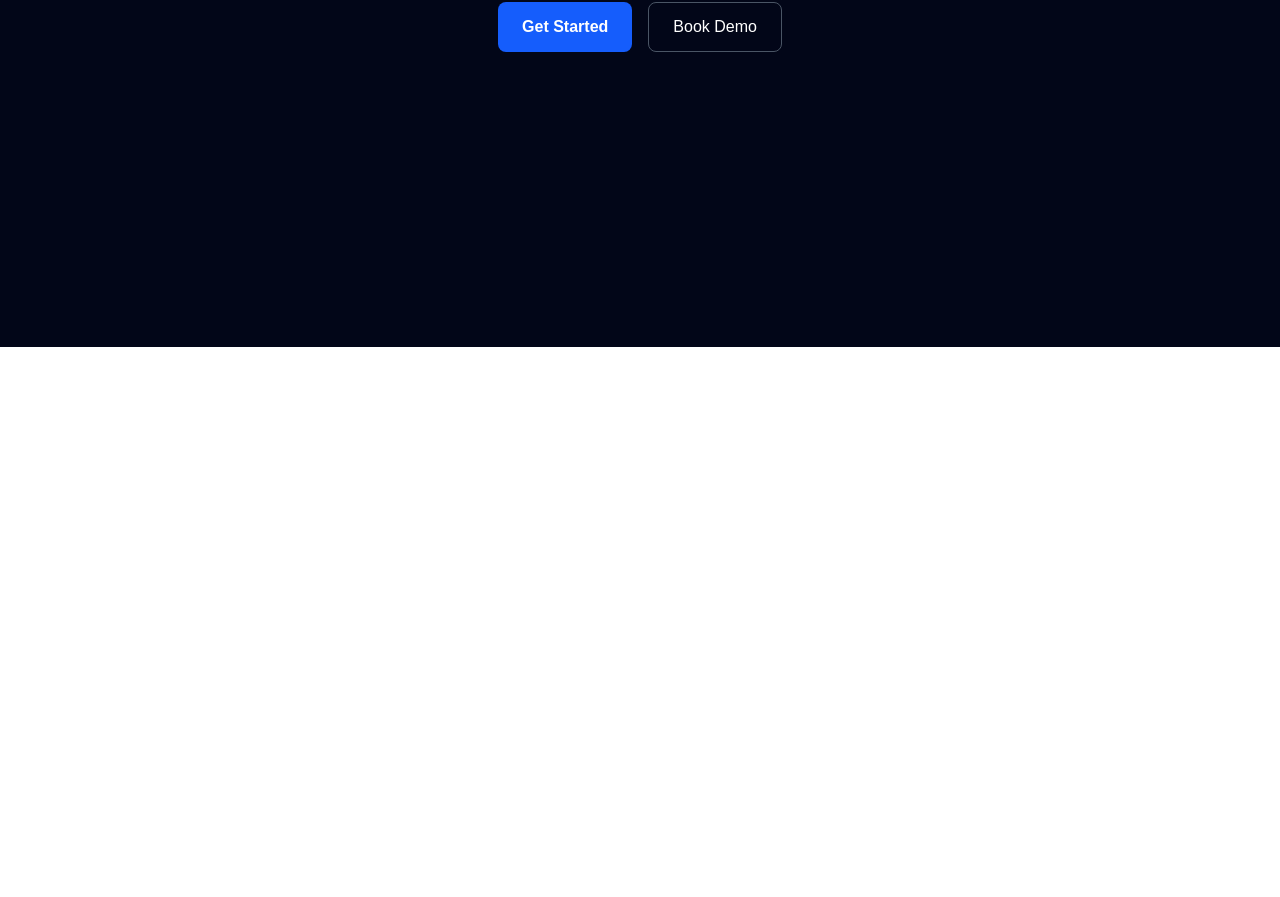
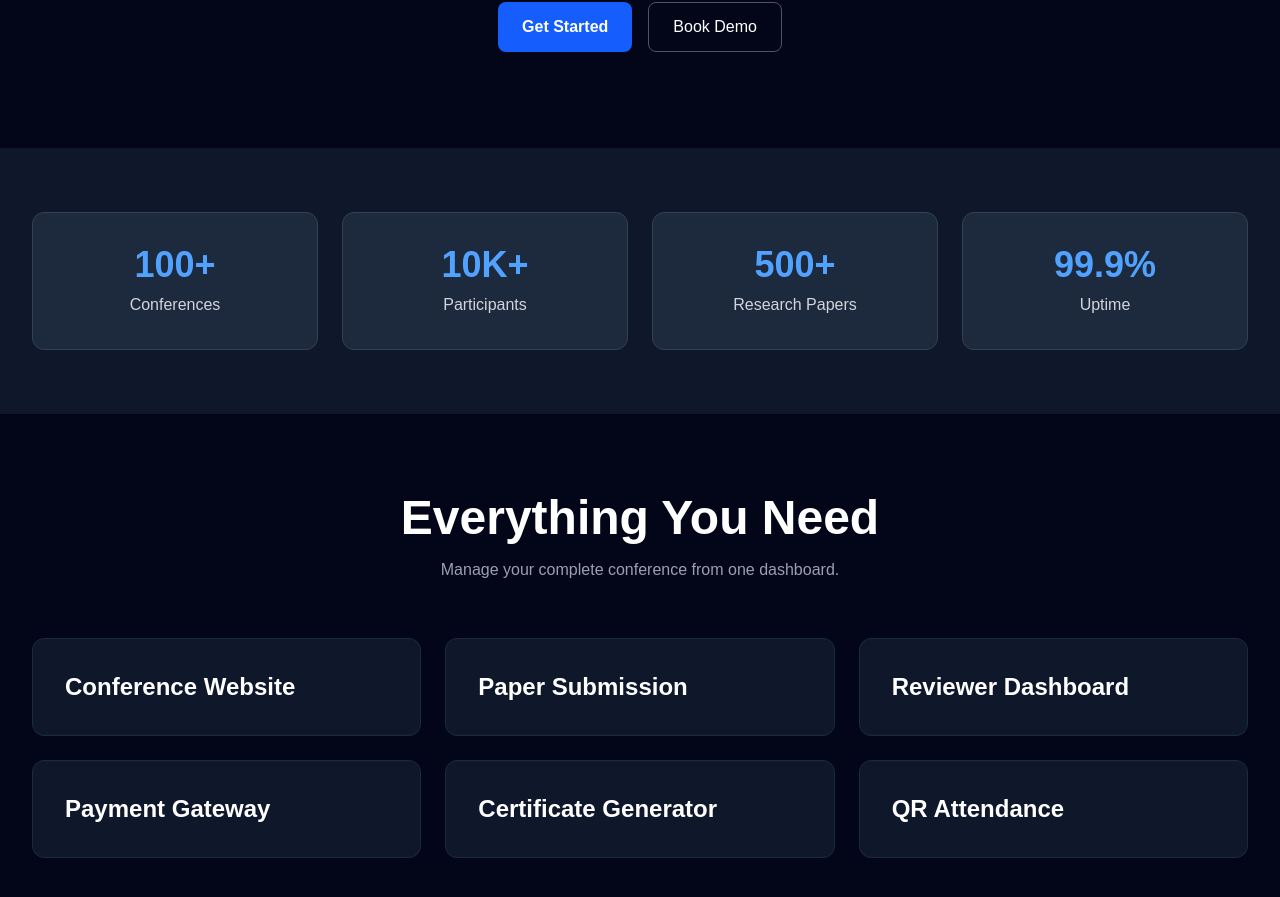
Before and after one commit to arjunsinghmokawat-design/conference-os, a Next.js app: page / in a window 1280 px wide. Shown: the part 453-1350 px from the top of the page. Before the commit the page ends 800 px from the top, so only its background shows below. Built offline with nearby package versions, Linux system fonts and the light colour scheme.

Commit message:
feat: landing page v1

```diff
--- a/app/page.tsx
+++ b/app/page.tsx
@@ -1,43 +1,15 @@
+import Navbar from "@/components/layout/Navbar";
+import Hero from "@/components/home/Hero";
+import Stats from "@/components/home/Stats";
+import Features from "@/components/home/Features";
+
 export default function Home() {
   return (
-    <main className="min-h-screen bg-slate-950 text-white">
-      {/* Navbar */}
-      <nav className="flex items-center justify-between px-8 py-6 border-b border-slate-800">
-        <h1 className="text-2xl font-bold text-blue-400">
-          ConferenceOS
-        </h1>
-
-        <div className="flex gap-6">
-          <a href="#" className="hover:text-blue-400">Features</a>
-          <a href="#" className="hover:text-blue-400">Pricing</a>
-          <a href="#" className="hover:text-blue-400">Contact</a>
-        </div>
-      </nav>
-
-      {/* Hero */}
-      <section className="max-w-7xl mx-auto px-8 py-24 text-center">
-        <h2 className="text-6xl font-bold leading-tight">
-          AI Powered
-          <br />
-          Conference Management Platform
-        </h2>
-
-        <p className="mt-8 text-xl text-gray-300 max-w-3xl mx-auto">
-          Create conference websites, accept paper submissions, manage
-          registrations, collect payments and generate certificates —
-          all from one platform.
-        </p>
-
-        <div className="mt-10 flex justify-center gap-4">
-          <button className="rounded-lg bg-blue-600 px-6 py-3 font-semibold hover:bg-blue-700">
-            Get Started
-          </button>
-
-          <button className="rounded-lg border border-gray-600 px-6 py-3 hover:bg-slate-800">
-            Book Demo
-          </button>
-        </div>
-      </section>
+    <main className="min-h-screen bg-slate-950">
+      <Navbar />
+      <Hero />
+      <Stats />
+      <Features />
     </main>
   );
 }
--- /dev/null
+++ b/components/home/Features.tsx
@@ -0,0 +1,67 @@
+export default function Features() {
+
+const features = [
+
+"Conference Website",
+
+"Paper Submission",
+
+"Reviewer Dashboard",
+
+"Payment Gateway",
+
+"Certificate Generator",
+
+"QR Attendance",
+
+];
+
+return (
+
+<section className="bg-slate-950 py-20 text-white">
+
+<div className="max-w-7xl mx-auto px-8">
+
+<h2 className="text-5xl font-bold text-center">
+
+Everything You Need
+
+</h2>
+
+<p className="text-center text-gray-400 mt-4">
+
+Manage your complete conference from one dashboard.
+
+</p>
+
+<div className="grid md:grid-cols-3 gap-6 mt-14">
+
+{features.map((feature)=>(
+
+<div
+
+key={feature}
+
+className="rounded-xl border border-slate-800 bg-slate-900 p-8 hover:border-blue-500 transition"
+
+>
+
+<h3 className="text-2xl font-semibold">
+
+{feature}
+
+</h3>
+
+</div>
+
+))}
+
+</div>
+
+</div>
+
+</section>
+
+);
+
+}
--- /dev/null
+++ b/components/home/Hero.tsx
@@ -0,0 +1,27 @@
+export default function Hero() {
+  return (
+    <section className="max-w-7xl mx-auto px-8 py-24 text-center text-white">
+      <h1 className="text-6xl font-extrabold leading-tight">
+        AI Powered
+        <br />
+        Conference Management Platform
+      </h1>
+
+      <p className="mt-8 text-xl text-gray-300 max-w-3xl mx-auto">
+        Create conference websites, accept paper submissions,
+        manage registrations, collect payments and generate
+        certificates — all from one platform.
+      </p>
+
+      <div className="mt-10 flex justify-center gap-4">
+        <button className="rounded-lg bg-blue-600 px-6 py-3 font-semibold hover:bg-blue-700">
+          Get Started
+        </button>
+
+        <button className="rounded-lg border border-gray-600 px-6 py-3 hover:bg-slate-800">
+          Book Demo
+        </button>
+      </div>
+    </section>
+  );
+}
--- /dev/null
+++ b/components/home/Stats.tsx
@@ -0,0 +1,41 @@
+export default function Stats() {
+  const stats = [
+    {
+      number: "100+",
+      title: "Conferences",
+    },
+    {
+      number: "10K+",
+      title: "Participants",
+    },
+    {
+      number: "500+",
+      title: "Research Papers",
+    },
+    {
+      number: "99.9%",
+      title: "Uptime",
+    },
+  ];
+
+  return (
+    <section className="bg-slate-900 py-16">
+      <div className="max-w-7xl mx-auto px-8 grid grid-cols-2 md:grid-cols-4 gap-6">
+        {stats.map((item) => (
+          <div
+            key={item.title}
+            className="rounded-xl border border-slate-700 bg-slate-800 p-8 text-center"
+          >
+            <h2 className="text-4xl font-bold text-blue-400">
+              {item.number}
+            </h2>
+
+            <p className="mt-2 text-gray-300">
+              {item.title}
+            </p>
+          </div>
+        ))}
+      </div>
+    </section>
+  );
+}
--- /dev/null
+++ b/components/layout/Navbar.tsx
@@ -0,0 +1,23 @@
+export default function Navbar() {
+  return (
+    <nav className="flex items-center justify-between px-8 py-6 border-b border-slate-800 bg-slate-950 text-white">
+      <h1 className="text-2xl font-bold text-blue-400">
+        ConferenceOS
+      </h1>
+
+      <div className="hidden md:flex gap-8">
+        <a href="#" className="hover:text-blue-400 transition">
+          Features
+        </a>
+
+        <a href="#" className="hover:text-blue-400 transition">
+          Pricing
+        </a>
+
+        <a href="#" className="hover:text-blue-400 transition">
+          Contact
+        </a>
+      </div>
+    </nav>
+  );
+}
```
Also changed, not shown: components/home/FAQ.tsx (added), components/home/Footer.tsx (added), components/home/HowItWorks.tsx (added), components/home/Pricing.tsx (added).
